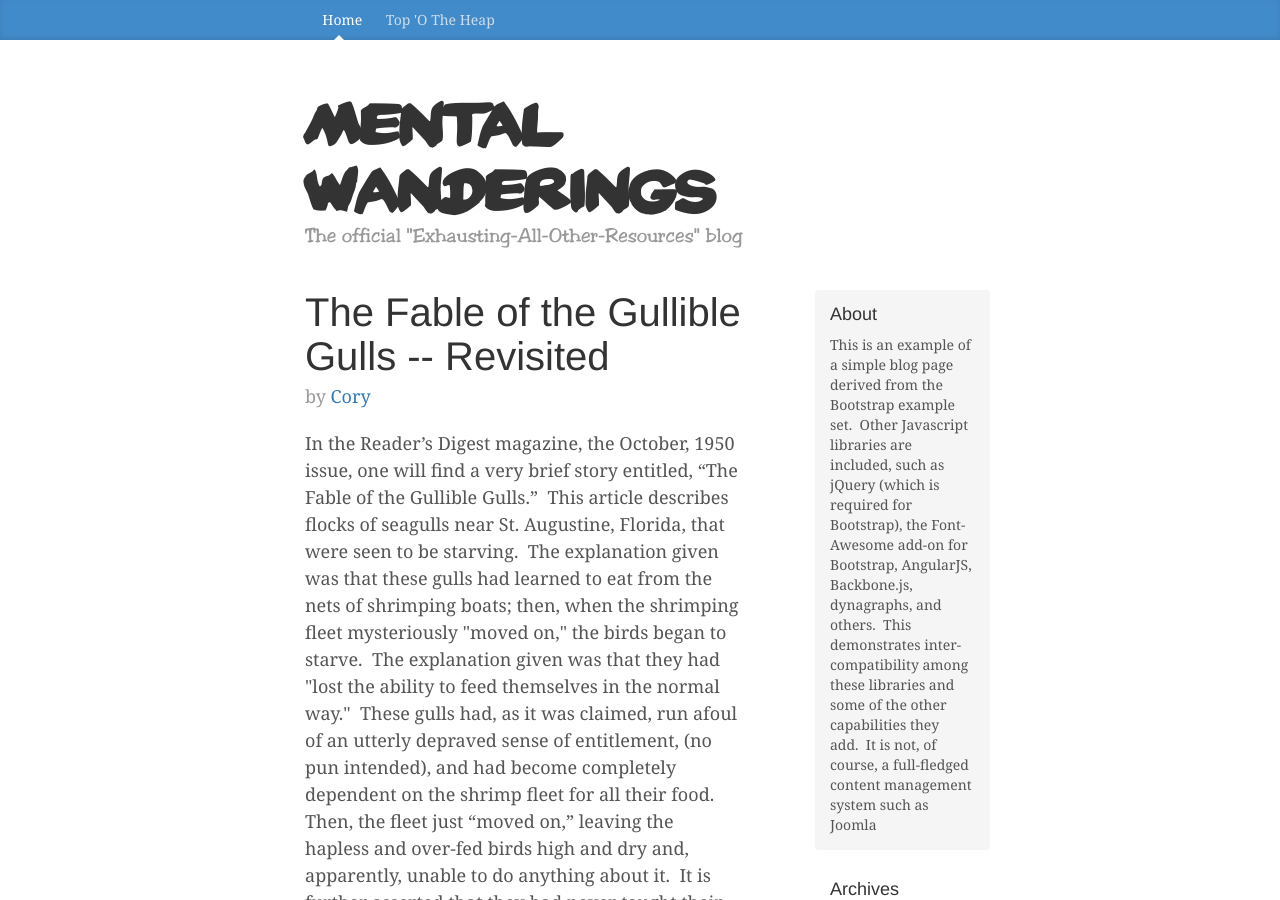
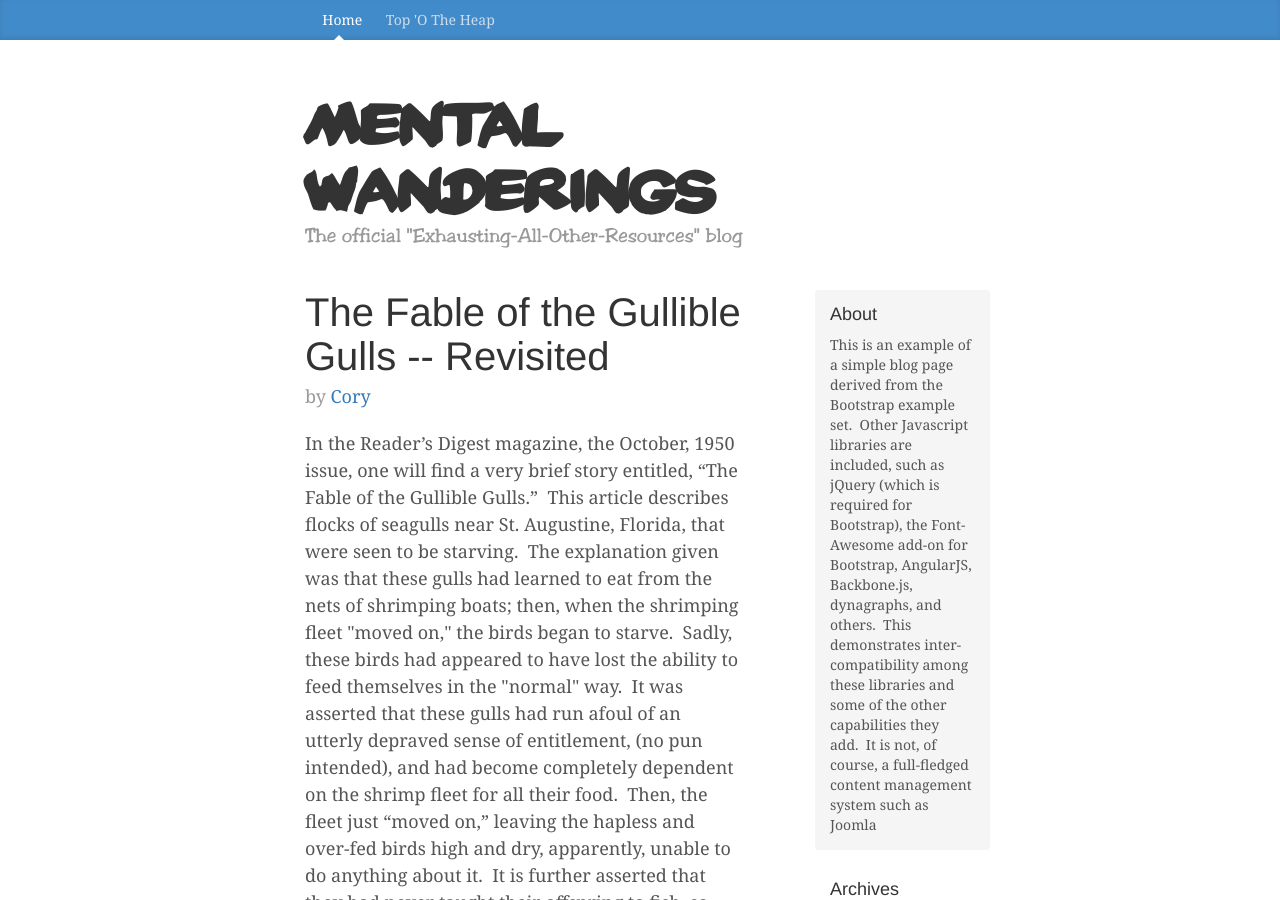
Before and after one commit to coryburt/coryburt.github.io, a Jekyll site: the page proj/bootstrap-blog/page4.html, which Jekyll copies as it is, in a window 1280 px wide and 900 px high. Built offline with Jekyll 4.4.1, drawn with Linux system fonts in a browser that asks for light colours; nearby versions of some CDN libraries; some of the changed text lies outside the part shown.

Commit message:
Finish the move of the Gullible Gulls

```diff
--- a/proj/bootstrap-blog/page4.html
+++ b/proj/bootstrap-blog/page4.html
@@ -41,9 +41,11 @@
 
 <p class="blog-post-meta">by <a href="/docs/Cory_Burt_Resume_Current.pdf">Cory</a></p>
 
-	<p>In the Reader’s Digest magazine, the October, 1950 issue, one will find a very brief story entitled, “The Fable of the Gullible Gulls.”&nbsp; This article describes flocks of seagulls near St. Augustine, Florida, that were seen to be starving.&nbsp; The explanation given was that these gulls had learned to eat from the nets of shrimping boats; then, when the shrimping fleet mysteriously "moved on," the birds began to starve.&nbsp; The explanation given was that they had "lost the ability to feed themselves in the normal way."&nbsp;
-        These gulls had, as it was claimed, run afoul of an utterly depraved sense of entitlement, (no pun intended), and had become completely dependent on the shrimp fleet for all their food.&nbsp;
-        Then, the fleet just “moved on,” leaving the hapless and over-fed birds high and dry and, apparently, unable to do anything about it.&nbsp;
+	<p>In the Reader’s Digest magazine, the October, 1950 issue, one will find a very brief story entitled, “The Fable of the Gullible Gulls.”&nbsp; This article describes flocks of seagulls near St. Augustine, Florida, that were seen to be starving.&nbsp;
+        The explanation given was that these gulls had learned to eat from the nets of shrimping boats; then, when the shrimping fleet "moved on," the birds began to starve.&nbsp;
+        Sadly, these birds had appeared to have lost the ability to feed themselves in the "normal" way.&nbsp;
+        It was asserted that these gulls had run afoul of an utterly depraved sense of entitlement, (no pun intended), and had become completely dependent on the shrimp fleet for all their food.&nbsp;
+        Then, the fleet just “moved on,” leaving the hapless and over-fed birds high and dry, apparently, unable to do anything about it.&nbsp;
         It is further asserted that they had never taught their offspring to fish, so they, too, were left helpless and starving.</p>
 
 	<p>Why, I’m sure you’re wondering, would I devote a blog entry to this odd story from an issue of Reader’s Digest that is 67 years old, (as of the month of this entry).&nbsp;
```
